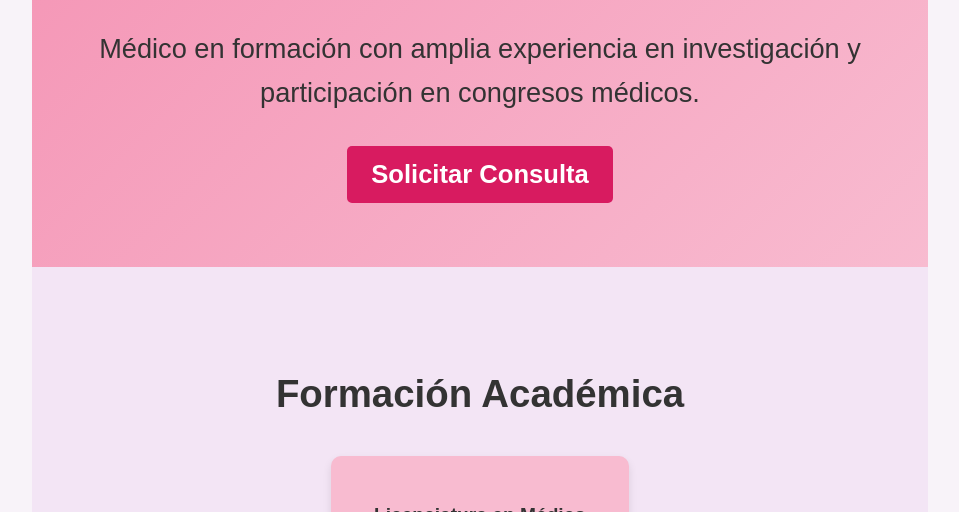
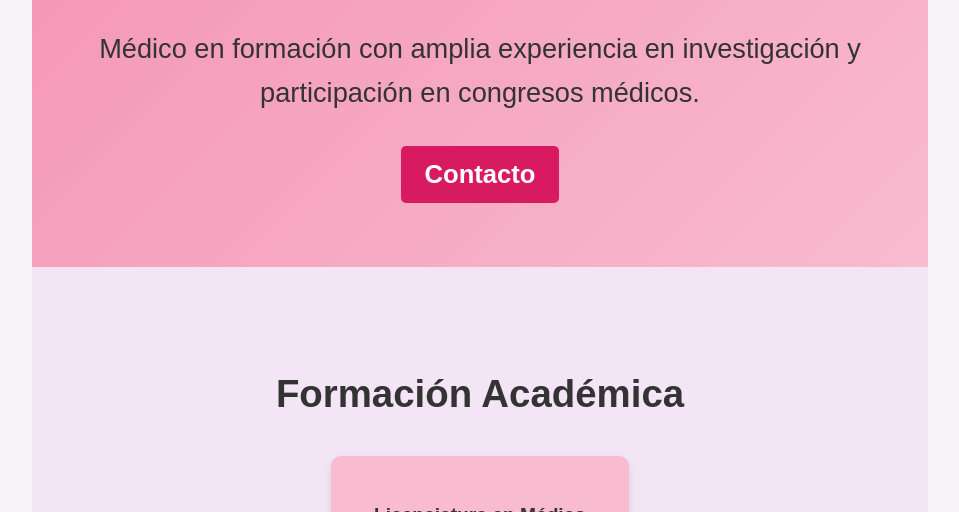
Before and after one commit to DiegoLerma/webelsa, a plain HTML site: page index.html in a window 1280 px wide. Shown: the part 588-1100 px from the top of the page, without its empty margins (160-1119 px from the left). Drawn offline with Linux system fonts and the light colour scheme.

Commit message:
Cambio en boton de call to action

```diff
--- a/index.html
+++ b/index.html
@@ -43,7 +43,7 @@
             <img src="foto.jpg" alt="Foto de Elsa Fabiola Arrona Sánchez" class="hero-image">
             <h1>Elsa Fabiola Arrona Sánchez</h1>
             <p>Médico en formación con amplia experiencia en investigación y participación en congresos médicos.</p>
-            <a href="#contact" class="cta">Solicitar Consulta</a>
+            <a href="#contact" class="cta">Contacto</a>
         </section>
 
         <section id="titles">
```
